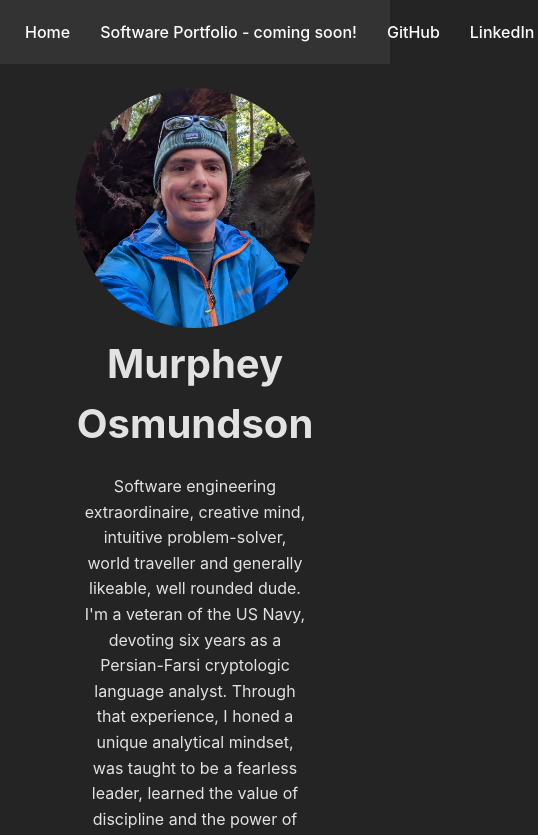
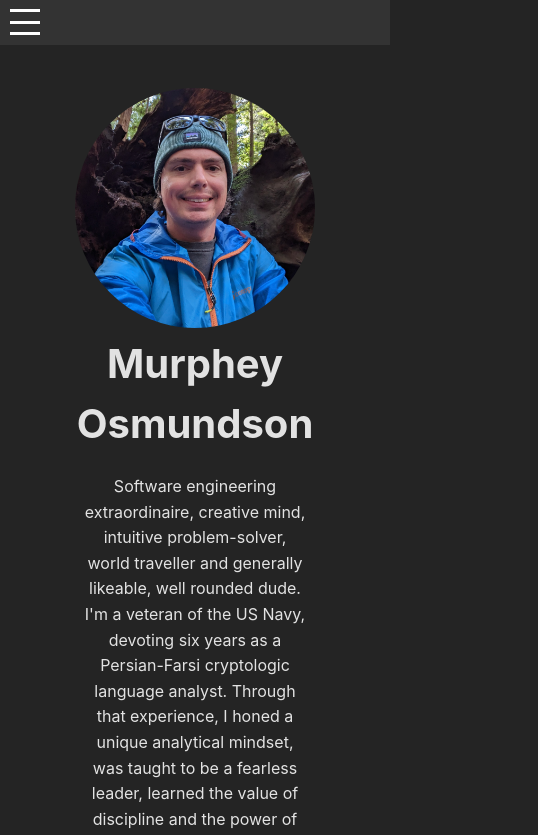
Before and after one commit to Hachibroku/portfolio, a React (Vite) app in the folder frontend/: page / in a window 390 px wide. Shown: the top 835 px of the page, 538 px wide, since content can reach past the window. Built offline with nearby package versions, Linux system fonts and the light colour scheme.

Commit message:
styling added for mobile devices

```diff
--- a/frontend/src/Portfolio.css
+++ b/frontend/src/Portfolio.css
@@ -111,3 +111,58 @@
 .crossed-out {
   text-decoration: line-through;
 }
+
+.hamburger {
+  display: none;
+  /* Add additional styling for the hamburger icon here */
+}
+
+@media screen and (max-width: 768px) {
+  .hamburger {
+    display: block;
+    cursor: pointer;
+    width: 30px; /* Width of the hamburger icon */
+    height: 25px; /* Height of the hamburger icon */
+    position: relative;
+  }
+
+  .hamburger span {
+    background-color: #fff; /* Color of the hamburger lines */
+    height: 3px; /* Height of each line */
+    width: 100%; /* Width of each line */
+    position: absolute;
+    left: 0;
+    right: 0;
+    margin-top: -1.5px; /* Centers the line */
+  }
+
+  .hamburger span:nth-child(1) {
+    top: 0;
+  }
+
+  .hamburger span:nth-child(2) {
+    top: 50%;
+  }
+
+  .hamburger span:nth-child(3) {
+    bottom: 0;
+  }
+
+  #nav-list {
+    max-height: 0;
+    overflow: hidden;
+    transition: max-height 2s ease-out;
+    display: flex;
+    flex-direction: column;
+    align-items: center;
+  }
+
+  #nav-list.open {
+    max-height: 500px;
+    }
+
+  .project {
+    max-width: 100%; /* Each project takes full width */
+    margin-bottom: 20px; /* Add space between projects */
+  }
+}
--- a/frontend/src/Portfolio.jsx
+++ b/frontend/src/Portfolio.jsx
@@ -1,16 +1,28 @@
-import React from 'react';
+import React, { useState } from 'react';
 import { Link } from 'react-router-dom';
 import Footer from './Footer';
 import './Portfolio.css';
 
+
 const Portfolio = () => {
+  const [navOpen, setNavOpen] = useState(false);
+
+  const toggleNav = () => {
+    setNavOpen(!navOpen);
+  };
+
   return (
     <div className="portfolio">
-      <header className="portfolio-header">
+      <header className={`portfolio-header ${navOpen ? "nav-open" : ""}`}>
         <nav>
-          <ul>
+          <div className="hamburger" onClick={toggleNav}>
+            <span></span>
+            <span></span>
+            <span></span>
+          </div>
+          <ul id="nav-list" className={navOpen ? "open" : ""}>
             <li><Link to="/">Home</Link></li>
-            <li><Link to="/">Software Portfolio - coming soon!</Link></li>
+            <li>Software Portfolio - coming soon!</li>
             <li><a href="https://github.com/Hachibroku" target="_blank" rel="noopener noreferrer">GitHub</a></li>
             <li><a href="https://www.linkedin.com/in/murphey-osmundson/" target="_blank" rel="noopener noreferrer">LinkedIn</a></li>
             <li>Blog - coming soon!</li>
@@ -27,7 +39,7 @@ const Portfolio = () => {
           language analyst. Through that experience, I honed a unique analytical mindset, was taught to be a fearless leader,
           learned the value of discipline and the power of friendship. Currently pursuing a Computer Science degree as
           well as uitlizing the vast resources on the internet to further deepen my technical expertise. *opens front door*
-          Hello MTV welcome to my <span class="crossed-out">crib</span> portfolio.
+          Hello MTV welcome to my <span className="crossed-out">crib</span> portfolio.
         </p>
 
       </section>
```
